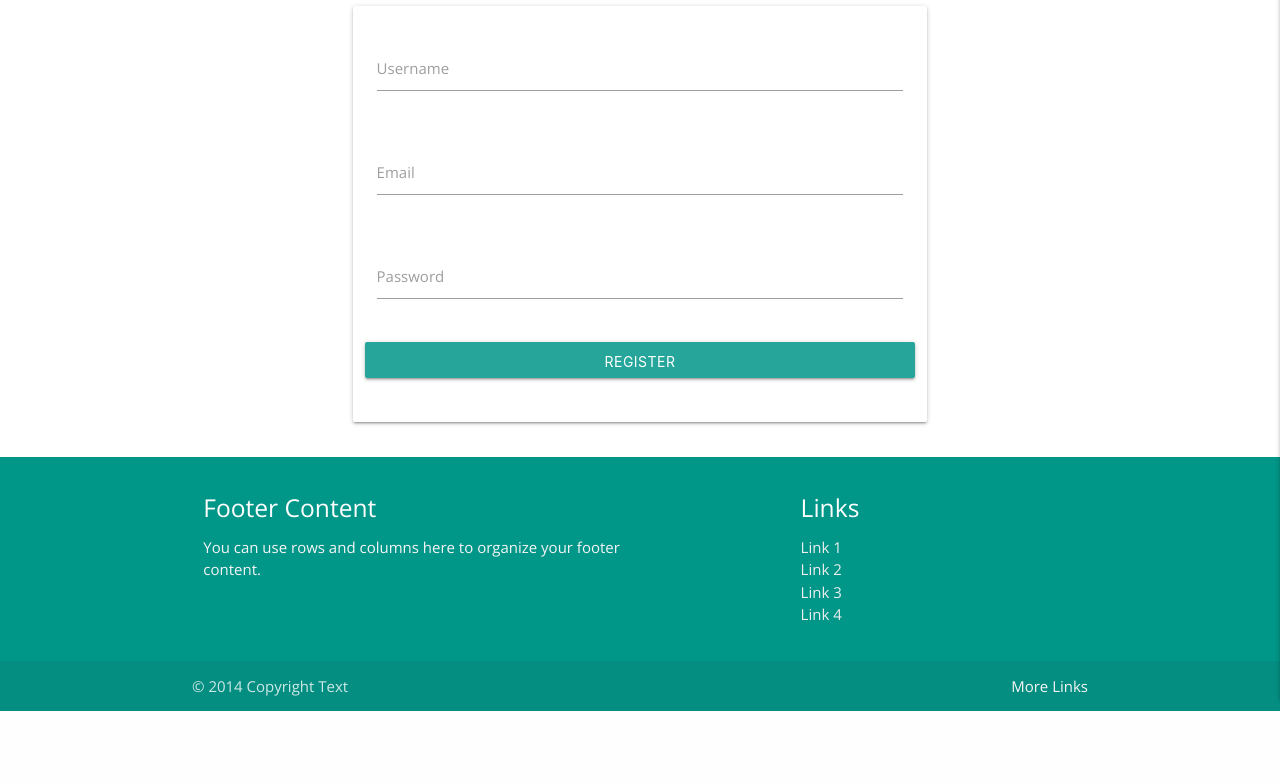
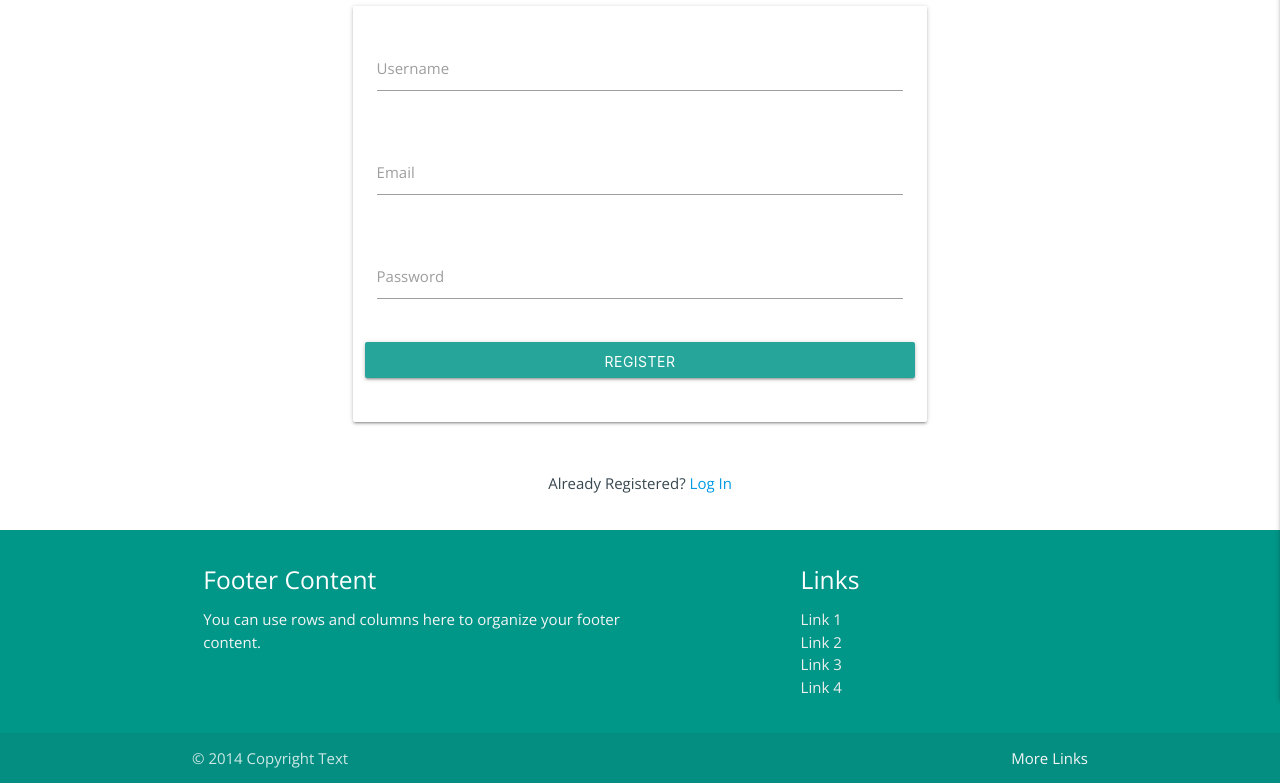
Before and after one commit to JanelleG51/Your-Day-Your-Way, a Flask app: page /register in a window 1280 px wide. Shown: the part 160-943 px from the top of the page. Before the commit the page ends 871 px from the top, so only its background shows below. Run offline with Flask 2, Linux system fonts and the light colour scheme; some libraries are stand-ins or nearby versions.

Commit message:
update: add redirect links to register and login pages

```diff
--- a/templates/register.html
+++ b/templates/register.html
@@ -18,8 +18,7 @@
             <div class="row">
                 <div class="input-field col s12">
                     <i class=""></i>
-                    <input id="email" name="email" type="email"
-                        pattern="^[a-zA-Z0-9]{5,15}$" class="validate" required>
+                    <input id="email" name="email" type="email" class="validate" required>
                     <label for="email">Email</label>
                 </div>
             </div>
@@ -33,6 +32,7 @@
                 </div>
             </div>
 
+
             <div class="row">
                 <button type="submit" class="col s12 btn">
                     Register <i class=""></i>
@@ -42,5 +42,14 @@
     </form>
 </div>
 
+<div class="row">
+    <div class="col s12">
+        <p class="center-align">
+            Already Registered?
+            <a href="{{ url_for('login') }}" class="">Log In</a>
+        </p>
+    </div>
+</div>
+
 
 {% endblock %}
```
Also changed, not shown: templates/login.html (+9 -0 lines).
